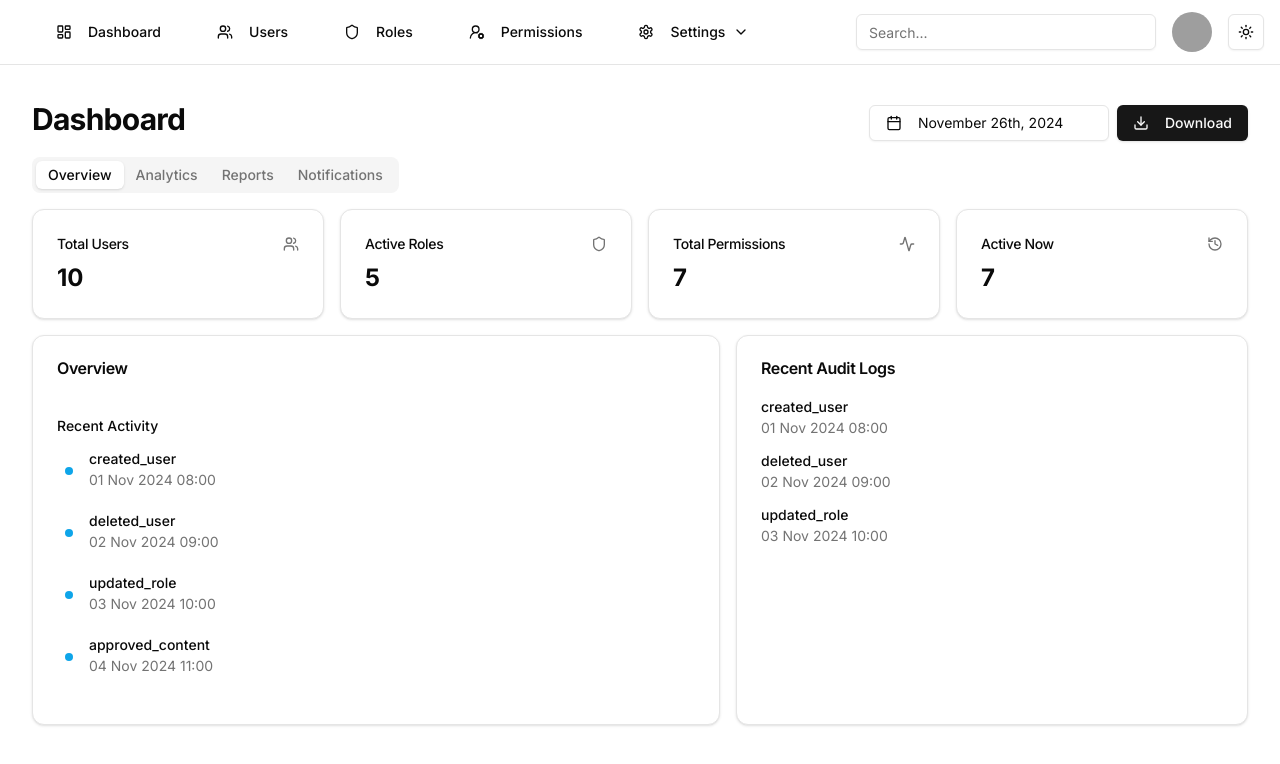
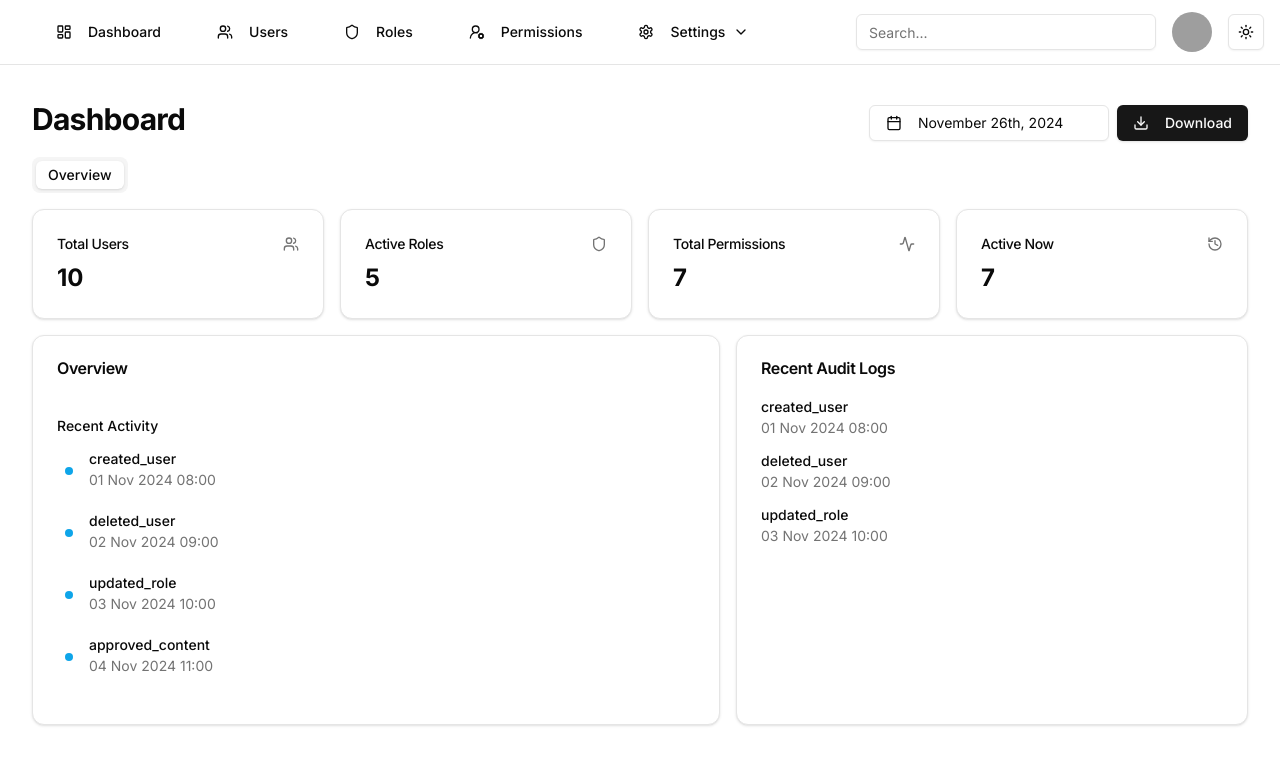
Before and after one commit to ayushawasthi24/rbac-frontend, a Next.js app: page /dashboard in a window 1280 px wide. Shown: the top 764 px of the page. Built offline with nearby package versions, Linux system fonts and the light colour scheme; grey boxes are pictures that could not be loaded.

Commit message:
Minor Changes

```diff
--- a/app/dashboard/page.tsx
+++ b/app/dashboard/page.tsx
@@ -164,9 +164,6 @@ export default function Home() {
         <Tabs defaultValue="overview" className="space-y-4">
           <TabsList>
             <TabsTrigger value="overview">Overview</TabsTrigger>
-            <TabsTrigger value="analytics">Analytics</TabsTrigger>
-            <TabsTrigger value="reports">Reports</TabsTrigger>
-            <TabsTrigger value="notifications">Notifications</TabsTrigger>
           </TabsList>
           <div className="grid gap-4 md:grid-cols-2 lg:grid-cols-4">
             <Card>
--- a/components/navbar.tsx
+++ b/components/navbar.tsx
@@ -59,14 +59,6 @@ export function Navbar() {
               <span>General Settings</span>
             </Link>
           </DropdownMenuItem>
-          <DropdownMenuItem>
-            <Users className="mr-2 h-4 w-4" />
-            <span>Account</span>
-          </DropdownMenuItem>
-          <DropdownMenuItem>
-            <Bell className="mr-2 h-4 w-4" />
-            <span>Notifications</span>
-          </DropdownMenuItem>
         </DropdownMenuContent>
       </DropdownMenu>
     </nav>
```
